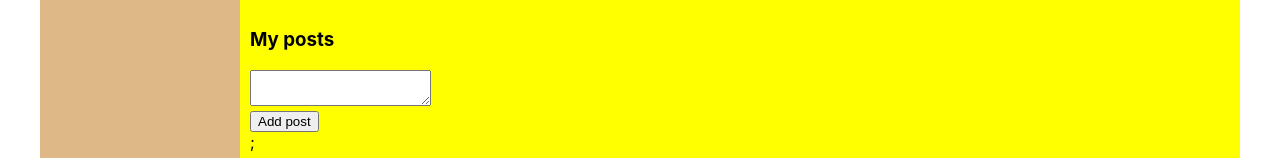
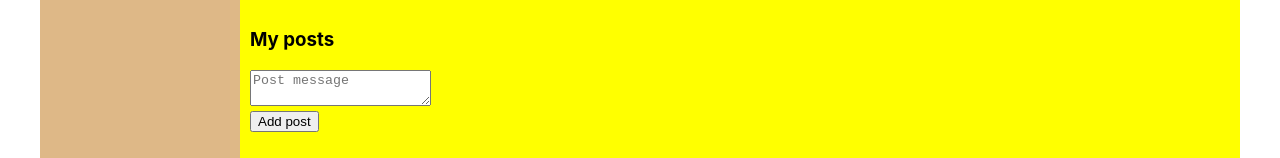
Before and after one commit to Valentin-Sp/social-network, a React app in the folder my-app/: page /profile/1 in a window 1280 px wide. Shown: the part 627-785 px from the top of the page. Built offline with nearby package versions, Linux system fonts and the light colour scheme; no server answers.

Commit message:
77 - React JS - redux-form field validation (валидация, ошибки). Осторожно Замыкание!

```diff
--- /dev/null
+++ b/my-app/src/common/FormsControls/FormsControls.js
@@ -0,0 +1,24 @@
+import React from "react";
+import styles from "./FormsControls.module.css";
+
+const FormControl = ({input, meta, child, ...props}) => {
+    const hasError = meta.touched && meta.error
+    return (
+        <div className={styles.formControl + " " + (hasError ? styles.error : "")}>
+            <div>
+                {props.children}
+            </div>
+            {hasError && <span>{meta.error}</span>}
+        </div>
+    )
+}
+
+export const Textarea = (props) => {
+    const {input, meta, child, ...restProps} = props
+    return <FormControl {...props}><textarea {...input} {...restProps}/></FormControl>
+}
+
+export const Input = (props) => {
+    const {input, meta, child, ...restProps} = props
+    return <FormControl {...props}><input {...input} {...restProps}/></FormControl>
+}
--- /dev/null
+++ b/my-app/src/common/FormsControls/FormsControls.module.css
@@ -0,0 +1,9 @@
+
+.formControl.error input,
+.formControl.error textarea{
+    border: solid red 2px;
+}
+
+.formControl.error span{
+    color: red;
+}
--- /dev/null
+++ b/my-app/src/components/Dialogs/AddMessageForm/AddMessageForm.jsx
@@ -0,0 +1,23 @@
+import React from "react";
+import {Field, reduxForm} from "redux-form";
+import {maxLengthCreator, required} from "../../../utils/validatirs/validators";
+import {Textarea} from "../../../common/FormsControls/FormsControls";
+
+const maxLength50 = maxLengthCreator(50)
+
+const AddMessageForm = (props) => {
+    return (
+        <form onSubmit={props.handleSubmit}>
+            <div>
+                <Field component={Textarea}
+                       validate={[required, maxLength50]}
+                       name="newMessageBody" placeholder="Enter your message"/>
+            </div>
+            <div>
+                <button>Send</button>
+            </div>
+        </form>
+    )
+}
+
+export default reduxForm ({form: 'dialog-add-message-form'})(AddMessageForm)
--- a/my-app/src/components/Dialogs/Dialogs.jsx
+++ b/my-app/src/components/Dialogs/Dialogs.jsx
@@ -4,6 +4,7 @@
 import Message from "./Message/Message";
 import {Redirect} from "react-router-dom";
 import {Field, reduxForm} from "redux-form";
+import AddMessageForm from "./AddMessageForm/AddMessageForm";
 
 const Dialogs = (props) => {
 
@@ -27,24 +28,10 @@
             <div className={s.massages}>
                 <div>{messagesElements}</div>
             </div>
-            <AddMessageFormRedux onSubmit={addNewMessage}/>
+            <AddMessageForm onSubmit={addNewMessage}/>
         </div>
     )
 }
 
-const AddMessageForm = (props) => {
-    return (
-        <form onSubmit={props.handleSubmit}>
-            <div>
-                <Field component="textarea" name="newMessageBody" placeholder="Enter your message"/>
-            </div>
-            <div>
-                <button>Send</button>
-            </div>
-        </form>
-    )
-}
-
-const AddMessageFormRedux = reduxForm({form: "dialogAddMessageForm"})(AddMessageForm)
 
 export default Dialogs;
--- a/my-app/src/components/Login/Login.jsx
+++ b/my-app/src/components/Login/Login.jsx
@@ -1,17 +1,23 @@
 import React from "react";
 import {Field, reduxForm} from "redux-form";
+import {Input} from "../../common/FormsControls/FormsControls";
+import {required} from "../../utils/validatirs/validators";
 
 const LoginForm = (props) => {
     return (
         <form onSubmit={props.handleSubmit}>
             <div>
-                <Field placeholder={'Login'} name={'Login'} component={'input'}/>
+                <Field placeholder={'Login'} name={'Login'}
+                       validate={[required]}
+                       component={Input}/>
             </div>
             <div>
-                <Field placeholder={'password'} name={'password'} component={'input'}/>
+                <Field placeholder={'password'} name={'password'}
+                       validate={[required]}
+                       component={Input}/>
             </div>
             <div>
-                <Field component={'input'} name={"rememberMe"} type={'checkbox'}/>remember me
+                <Field component={Input} name={"rememberMe"} type={'checkbox'}/>remember me
             </div>
             <div>
                 <button>Login</button>
--- a/my-app/src/components/Profile/MyPosts/MyPosts.jsx
+++ b/my-app/src/components/Profile/MyPosts/MyPosts.jsx
@@ -2,19 +2,22 @@
 import s from "./MyPosts.module.css";
 import Post from "./Post/Post"
 import {Field, reduxForm} from "redux-form";
+import {maxLengthCreator, required} from "../../../utils/validatirs/validators";
+import {Textarea} from "../../../common/FormsControls/FormsControls";
 
+const maxLength10 = maxLengthCreator(10)
 
 function AddNewPostForm(props) {
     return <div>
         <form onSubmit={props.handleSubmit}>
             <div>
-                <Field name="newPostText" component="textarea"/>
+                <Field name="newPostText" component={Textarea} placeholder="Post message"
+                       validate={[required, maxLength10]}/>
             </div>
             <div>
                 <button>Add post</button>
             </div>
         </form>
-        ;
         <h1>Forma</h1>
     </div>
 }
--- /dev/null
+++ b/my-app/src/utils/validatirs/validators.js
@@ -0,0 +1,10 @@
+export const required = value => {
+    if (value) return undefined
+
+        return "Field is required"
+}
+
+export const maxLengthCreator = (maxLength) => (value) => {
+    if (value.length > maxLength) return `Max length is ${maxLength} symbols`
+    return undefined
+}
```
